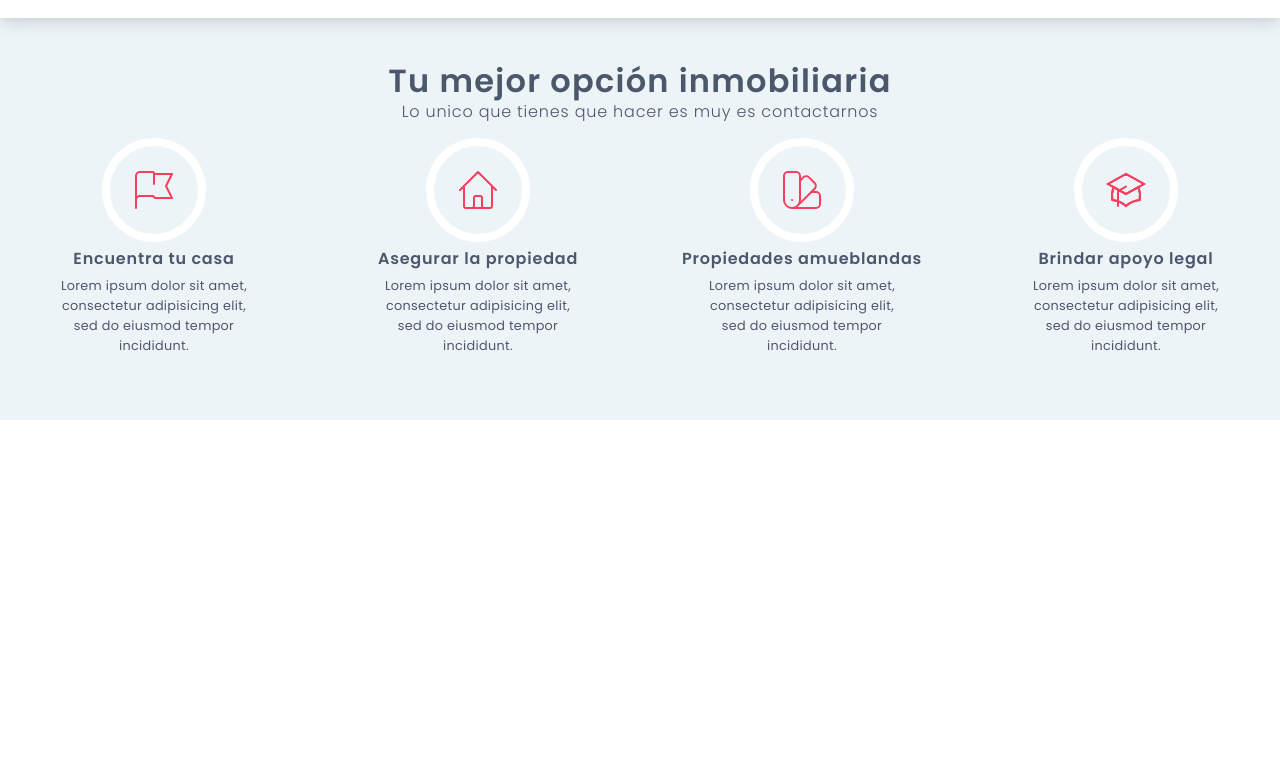
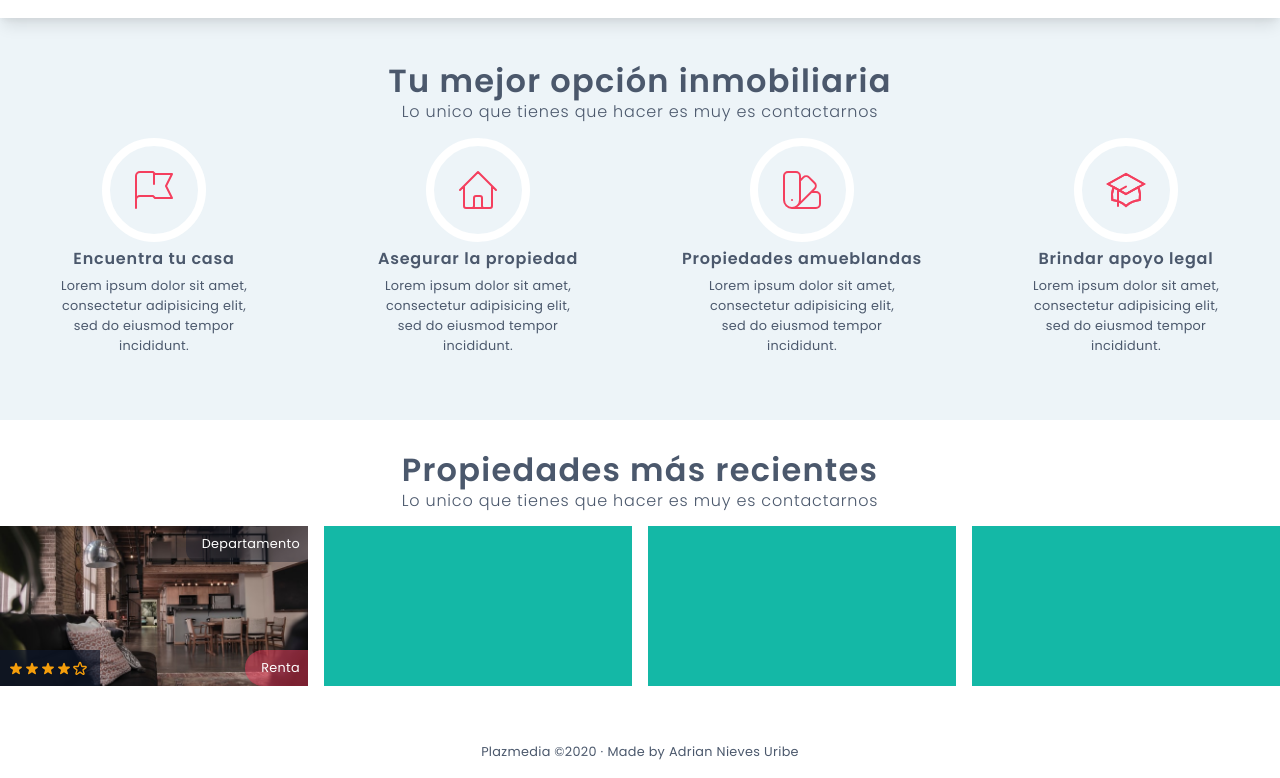
Before and after one commit to plazmediaLab/grupo-torres, a Next.js app: page /home in a window 1280 px wide. Shown: the part 742-1520 px from the top of the page. Before the commit the page ends 1162 px from the top, so only its background shows below. Built offline with nearby package versions, Linux system fonts and the light colour scheme.

Commit message:
[UI] Trabajando en la sección de ultimos agregados

```diff
--- /dev/null
+++ b/components/footer/footer-main.js
@@ -0,0 +1,9 @@
+export default function FooterMain() {
+  return (
+    <footer className="text-body">
+      <h5 className="container mx-auto text-center p-4 bg-white">
+        Plazmedia &copy;2020 · Made by Adrian Nieves Uribe
+      </h5>
+    </footer>
+  );
+}
--- /dev/null
+++ b/components/home/last-added-properties/card/card-image-main.js
@@ -0,0 +1,73 @@
+import Image from 'next/image';
+
+export default function CardImageMain() {
+  return (
+    <div className="relative">
+      <div className="image-last-property h-40 relative">
+        <p className="absolute py-2 pr-2 pl-4 rounded-bl-xl bg-blue-gray-900 bg-opacity-40 top-0 right-0 text-white">
+          Departamento
+        </p>
+        <p className="absolute py-2 pr-3 pl-2 bg-blue-gray-900 bg-opacity-70 bottom-0 left-0 text-yellow-500">
+          <svg
+            className="w-4 h-4 inline-block"
+            fill="currentColor"
+            viewBox="0 0 20 20"
+            xmlns="http://www.w3.org/2000/svg">
+            <path d="M9.049 2.927c.3-.921 1.603-.921 1.902 0l1.07 3.292a1 1 0 00.95.69h3.462c.969 0 1.371 1.24.588 1.81l-2.8 2.034a1 1 0 00-.364 1.118l1.07 3.292c.3.921-.755 1.688-1.54 1.118l-2.8-2.034a1 1 0 00-1.175 0l-2.8 2.034c-.784.57-1.838-.197-1.539-1.118l1.07-3.292a1 1 0 00-.364-1.118L2.98 8.72c-.783-.57-.38-1.81.588-1.81h3.461a1 1 0 00.951-.69l1.07-3.292z" />
+          </svg>
+          <svg
+            className="w-4 h-4 inline-block"
+            fill="currentColor"
+            viewBox="0 0 20 20"
+            xmlns="http://www.w3.org/2000/svg">
+            <path d="M9.049 2.927c.3-.921 1.603-.921 1.902 0l1.07 3.292a1 1 0 00.95.69h3.462c.969 0 1.371 1.24.588 1.81l-2.8 2.034a1 1 0 00-.364 1.118l1.07 3.292c.3.921-.755 1.688-1.54 1.118l-2.8-2.034a1 1 0 00-1.175 0l-2.8 2.034c-.784.57-1.838-.197-1.539-1.118l1.07-3.292a1 1 0 00-.364-1.118L2.98 8.72c-.783-.57-.38-1.81.588-1.81h3.461a1 1 0 00.951-.69l1.07-3.292z" />
+          </svg>
+          <svg
+            className="w-4 h-4 inline-block"
+            fill="currentColor"
+            viewBox="0 0 20 20"
+            xmlns="http://www.w3.org/2000/svg">
+            <path d="M9.049 2.927c.3-.921 1.603-.921 1.902 0l1.07 3.292a1 1 0 00.95.69h3.462c.969 0 1.371 1.24.588 1.81l-2.8 2.034a1 1 0 00-.364 1.118l1.07 3.292c.3.921-.755 1.688-1.54 1.118l-2.8-2.034a1 1 0 00-1.175 0l-2.8 2.034c-.784.57-1.838-.197-1.539-1.118l1.07-3.292a1 1 0 00-.364-1.118L2.98 8.72c-.783-.57-.38-1.81.588-1.81h3.461a1 1 0 00.951-.69l1.07-3.292z" />
+          </svg>
+          <svg
+            className="w-4 h-4 inline-block"
+            fill="currentColor"
+            viewBox="0 0 20 20"
+            xmlns="http://www.w3.org/2000/svg">
+            <path d="M9.049 2.927c.3-.921 1.603-.921 1.902 0l1.07 3.292a1 1 0 00.95.69h3.462c.969 0 1.371 1.24.588 1.81l-2.8 2.034a1 1 0 00-.364 1.118l1.07 3.292c.3.921-.755 1.688-1.54 1.118l-2.8-2.034a1 1 0 00-1.175 0l-2.8 2.034c-.784.57-1.838-.197-1.539-1.118l1.07-3.292a1 1 0 00-.364-1.118L2.98 8.72c-.783-.57-.38-1.81.588-1.81h3.461a1 1 0 00.951-.69l1.07-3.292z" />
+          </svg>
+          <svg
+            className="w-4 h-4 inline-block"
+            fill="none"
+            stroke="currentColor"
+            viewBox="0 0 24 24"
+            xmlns="http://www.w3.org/2000/svg">
+            <path
+              strokeLinecap="round"
+              strokeLinejoin="round"
+              strokeWidth={2}
+              d="M11.049 2.927c.3-.921 1.603-.921 1.902 0l1.519 4.674a1 1 0 00.95.69h4.915c.969 0 1.371 1.24.588 1.81l-3.976 2.888a1 1 0 00-.363 1.118l1.518 4.674c.3.922-.755 1.688-1.538 1.118l-3.976-2.888a1 1 0 00-1.176 0l-3.976 2.888c-.783.57-1.838-.197-1.538-1.118l1.518-4.674a1 1 0 00-.363-1.118l-3.976-2.888c-.784-.57-.38-1.81.588-1.81h4.914a1 1 0 00.951-.69l1.519-4.674z"
+            />
+          </svg>
+        </p>
+        <p className="absolute py-2 pr-2 pl-4 rounded-l-full bg-rose-500 bg-opacity-50 bottom-0 right-0 text-white">
+          Renta
+        </p>
+        <Image
+          className="transition duration-500 ease-in-out transform hover:-translate-y-1 hover:scale-110"
+          src="/last-property-photo-1.jpg"
+          alt="Image - last property"
+          layout="fill"
+          objectFit="cover"
+          quality={30}
+          priority={true}
+        />
+      </div>
+      <style jsx>{`
+        p {
+          z-index: 1;
+        }
+      `}</style>
+    </div>
+  );
+}
--- /dev/null
+++ b/components/home/last-added-properties/last-added-propertyes-main.js
@@ -0,0 +1,15 @@
+import LastAddedPropertyesContent from './last-added-propertyes_content';
+
+export default function LastAddedPropertyesMain() {
+  return (
+    <section className="bg-white py-6">
+      <aside className="container mx-auto text-center my-0 sm:my-2">
+        <h3 className="px-3 text-title-lg font-semibold mb-1">Propiedades más recientes</h3>
+        <p className="px-4 text-title-sub font-light">
+          Lo unico que tienes que hacer es muy es contactarnos
+        </p>
+      </aside>
+      <LastAddedPropertyesContent />
+    </section>
+  );
+}
--- /dev/null
+++ b/components/home/last-added-properties/last-added-propertyes_content.js
@@ -0,0 +1,22 @@
+import LastAddedPropertyesItem from './last-added-propertyes_item';
+
+export default function LastAddedPropertyesContent() {
+  return (
+    <article className="grid grid-cols-1 md:grid-cols-2 lg:grid-cols-4 gap-4 container mx-auto my-4 bg-transparent">
+      <LastAddedPropertyesItem />
+      <div className=" bg-teal-500"></div>
+      <div className=" bg-teal-500"></div>
+      <div className=" bg-teal-500"></div>
+      <style jsx>{`
+        article {
+          width: 100%;
+        }
+        @media (max-width: 768px) {
+          article {
+            width: 95%;
+          }
+        }
+      `}</style>
+    </article>
+  );
+}
--- /dev/null
+++ b/components/home/last-added-properties/last-added-propertyes_item.js
@@ -0,0 +1,5 @@
+import CardImageMain from './card/card-image-main';
+
+export default function LastAddedPropertyesItem() {
+  return <CardImageMain />;
+}
--- a/components/layout/layout.js
+++ b/components/layout/layout.js
@@ -1,3 +1,4 @@
+import FooterMain from 'components/footer/footer-main';
 import HeaderMain from 'components/header/header-main';
 import SeoHeader from './seo-header';
 
@@ -7,7 +8,7 @@ export default function Layout({ children }) {
       <SeoHeader />
       <HeaderMain />
       <main className="mt-16 sm:mt-0 text-body">{children}</main>
-      <footer className="text-body"></footer>
+      <FooterMain />
       <style global jsx>{`
         @import url('https://fonts.googleapis.com/css2?family=Poppins:ital,wght@0,300;0,400;0,500;0,600;0,700;1,300;1,400&display=swap');
         body {
--- a/pages/home.js
+++ b/pages/home.js
@@ -1,4 +1,5 @@
 import BannerMain from 'components/home/banner/banner-main';
+import LastAddedPropertyesMain from 'components/home/last-added-properties/last-added-propertyes-main';
 import SectionUsMain from 'components/home/section-us/section-us-main';
 import Layout from 'components/layout/layout';
 
@@ -7,6 +8,7 @@ export default function Home() {
     <Layout>
       <BannerMain />
       <SectionUsMain />
+      <LastAddedPropertyesMain />
     </Layout>
   );
 }
```
Also changed, not shown: public/last-property-photo-1.jpg (added).
